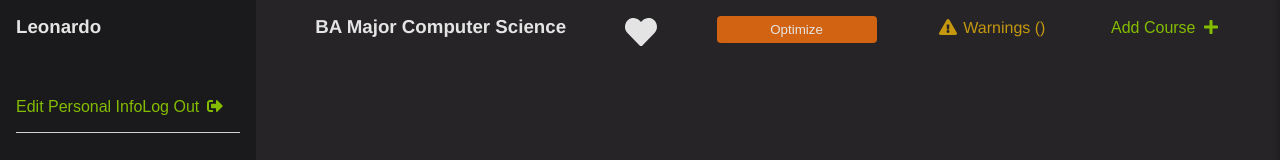
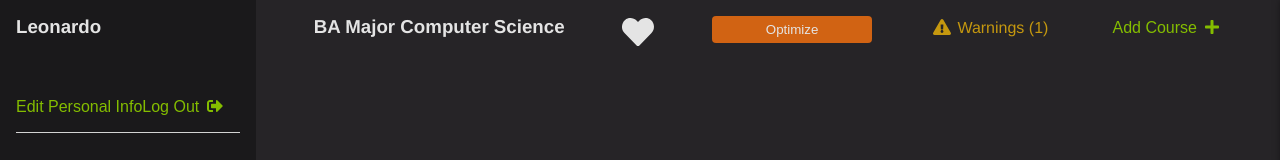
Before and after one commit to UBCO-COSC499-Winter-2018-Term-1-2/visual-course-planner, a React app in the folder client/: page /main in a window 1280 px wide. Shown: the top 160 px of the page. Built offline with nearby package versions, Linux system fonts and the light colour scheme.

Commit message:
More css rework, make planner area the source of truth for warnings, some typos.

```diff
--- a/client/src/components/Notes/NoteArea.js
+++ b/client/src/components/Notes/NoteArea.js
@@ -13,7 +13,7 @@ class NoteArea extends Component {
       <div id="note-area">
         <div className="sidebar-info-area-end">
           <h3 className="sidebar-header">NOTES</h3>
-          <textarea className="notes-text-area focus-element">{this.state.notes}</textarea>
+          <textarea className="notes-text-area focus-element" defaultValue={this.state.notes}></textarea>
         </div>
       </div>
     );
--- a/client/src/components/Planner/PlannerArea.js
+++ b/client/src/components/Planner/PlannerArea.js
@@ -6,15 +6,18 @@ import WarningSnackbar from '../WarningSnackbar/WarningSnackbar';
 class PlannerArea extends Component {
 
   state = {
-    warnings: []
+    warnings: [{
+      message: "test"
+    }],
+    showSnackbar: false
   }
 
-  warningSystemHandler = () => {
+  showSnackbar = () => {
     this.setState({ showSnackbar: true });
     //setTimeout(() => { this.setState({ showSnackbar: false });}, 3000);
   }
 
-  closeWarningSnackbarHandler = () => {
+  closeSnackbar = () => {
     this.setState({ showSnackbar: false });
   }
 
@@ -31,13 +34,15 @@ class PlannerArea extends Component {
           plan={this.props.plan}
           toggleSidebar={this.props.toggleSidebar}
           optimize={this.props.optimize}
-          showWarning={this.props.showWarning}
+          showWarning={this.showSnackbar}
           setWarnings={this.setWarnings}
+          warnings={this.state.warnings}
+          user={this.props.user}
         />
 
         <WarningSnackbar
-          showSnackbar={this.props.showSnackbar}
-          closeSnackbar={this.props.closeSnackbar}
+          showSnackbar={this.state.showSnackbar}
+          closeSnackbar={this.closeSnackbar}
           warnings={this.state.warnings}
         />
         <div id="session-container">
@@ -52,9 +57,6 @@ PlannerArea.propTypes = {
   plan: PropTypes.object.isRequired,
   toggleSidebar: PropTypes.func.isRequired,
   optimize: PropTypes.func.isRequired,
-  showWarning: PropTypes.func.isRequired,
-  showSnackbar: PropTypes.bool.isRequired,
-  closeSnackbar: PropTypes.func.isRequired,
   user: PropTypes.object.isRequired
 };
 
--- a/client/src/components/PlannerHeader/PlannerHeader.js
+++ b/client/src/components/PlannerHeader/PlannerHeader.js
@@ -5,7 +5,7 @@ import PlanName from '../PlanName/PlanName';
 import FavouriteBtn from '../FavouriteBtn/FavouriteBtn';
 import SideBarToggleButton from '../SideBarToggleButton/SideBarToggleButton';
 import OptimizeBtn from '../OptimizeBtn/OptimizeBtn';
-import WarningContainer from '../WarningSummary/WarningSummary';
+import WarningContainer from '../../containers/WarningContainer';
 
 const PlannerHeader = (props) => {
   return (
@@ -13,19 +13,25 @@ const PlannerHeader = (props) => {
       <PlanName name={props.plan.name}/>
       <FavouriteBtn favourite={true}/>
       <OptimizeBtn click={props.optimize}/>
-      <WarningContainer click={props.showWarning} plan={props.plan} setWarnings={props.setWarnings}/>
+      <WarningContainer
+        warnings={props.warnings}
+        click={props.showWarning} plan={props.plan}
+        setWarnings={props.setWarnings}
+        user={props.user}
+      />
       <SideBarToggleButton click={props.toggleSidebar}/>
     </div>
   );
 };
 
 PlannerHeader.propTypes = {
-  plan: PropTypes.string.isRequired,
+  plan: PropTypes.object.isRequired,
   optimize: PropTypes.func.isRequired,
   toggleSidebar: PropTypes.func.isRequired,
   showWarning: PropTypes.func.isRequired,
   user: PropTypes.object.isRequired,
-  setWarnings: PropTypes.func.isRequired
+  setWarnings: PropTypes.func.isRequired,
+  warnings: PropTypes.array.isRequired
 };
 
 export default PlannerHeader;
--- a/client/src/components/WarningSnackbar/WarningSnackbar.js
+++ b/client/src/components/WarningSnackbar/WarningSnackbar.js
@@ -6,10 +6,10 @@ import './WarningSnackbar.css';
 
 class WarningSnackbar extends Component {
 
-  CloseButton(props) {
+  CloseButton = () => {
     return (
       <div className="closebtn-container">
-        <span id="close-snackbar-btn" onClick={props.closeSnackbar}>
+        <span id="close-snackbar-btn" onClick={this.props.closeSnackbar}>
           <FontAwesomeIcon icon="times"/>
         </span>
       </div>
@@ -19,7 +19,7 @@ class WarningSnackbar extends Component {
   WarningMessageList = () => {
     return this.props.warnings.map((warning, index) =>
       <div className="warning-message-container" key={index}>
-        <h3>{warning.course}</h3>
+        {/* <h3>{warning.course}</h3> */}
         <p>{warning.message}</p>
       </div>
     );
@@ -27,7 +27,7 @@ class WarningSnackbar extends Component {
   render() {
     return (
       <div className={this.props.showSnackbar ? "warning-snackbar-wrapper-show" : "warning-snackbar-wrapper"}>
-        <this.CloseButton />
+        <this.CloseButton/>
         <this.WarningMessageList/>
       </div>
     );
--- a/client/src/components/WarningSummary/WarningSummary.js
+++ b/client/src/components/WarningSummary/WarningSummary.js
@@ -1,23 +1,26 @@
-import React from 'react';
+import React, { Component } from 'react';
 import PropTypes from 'prop-types';
 import './WarningSummary.css';
 import { FontAwesomeIcon } from '@fortawesome/react-fontawesome';
 
 const warningIcon = <FontAwesomeIcon icon="exclamation-triangle" id="warning-icon" />;
 
-const WarningSummary = (props) => {
+class WarningSummary extends Component {
+
+  render() {
     return(
       <div className="warning-summary-wrapper">
 
         <div className="warning-icon-container"> {warningIcon} </div>
 
         <div className="warning-notification-container">
-        <span id="warning-notification" onClick={props.click}> Warnings ({props.numberOfWarnings})</span>
+          <span id="warning-notification" onClick={this.props.click}> Warnings ({this.props.numberOfWarnings})</span>
         </div>
 
       </div>
     );
-};
+  }
+}
 
 WarningSummary.propTypes = {
   numberOfWarnings: PropTypes.number.isRequired,
--- a/client/src/containers/WarningContainer.js
+++ b/client/src/containers/WarningContainer.js
@@ -5,13 +5,18 @@ import PropTypes from 'prop-types';
 // import Plan from '../models/Plan';
 
 class WarningContainer extends Component {
-  state = {
-    warnings: []
-  };
 
   getWarnings = async () => {
     axios
-      .get('api/warnings')
+      .get('api/warnings',
+        {
+          plan: this.props.plan,
+          user: this.props.user
+        },
+        {
+          headers: { "Content-Type": "application/json" }
+        }
+      )
       .then(warnings => {
         return warnings;
       })
@@ -32,7 +37,8 @@ class WarningContainer extends Component {
 
   render() {
     return (
-      <WarningSummary numberOfWarnings={this.state.warnings.length} click={this.props.click} />
+
+      <WarningSummary click={this.props.click} numberOfWarnings={this.props.warnings.length}/>
     );
   }
 }
@@ -41,7 +47,8 @@ WarningContainer.propTypes = {
   click: PropTypes.func.isRequired,
   plan: PropTypes.object.isRequired,
   user: PropTypes.object.isRequired,
-  setWarnings: PropTypes.func.isRequired
+  setWarnings: PropTypes.func.isRequired,
+  warnings: PropTypes.array.isRequired
 };
 
 export default WarningContainer;
```
Also changed, not shown: 1 other file (tests, documents, lock files or other folders). Lines whose indentation alone changed are shown as unchanged.
